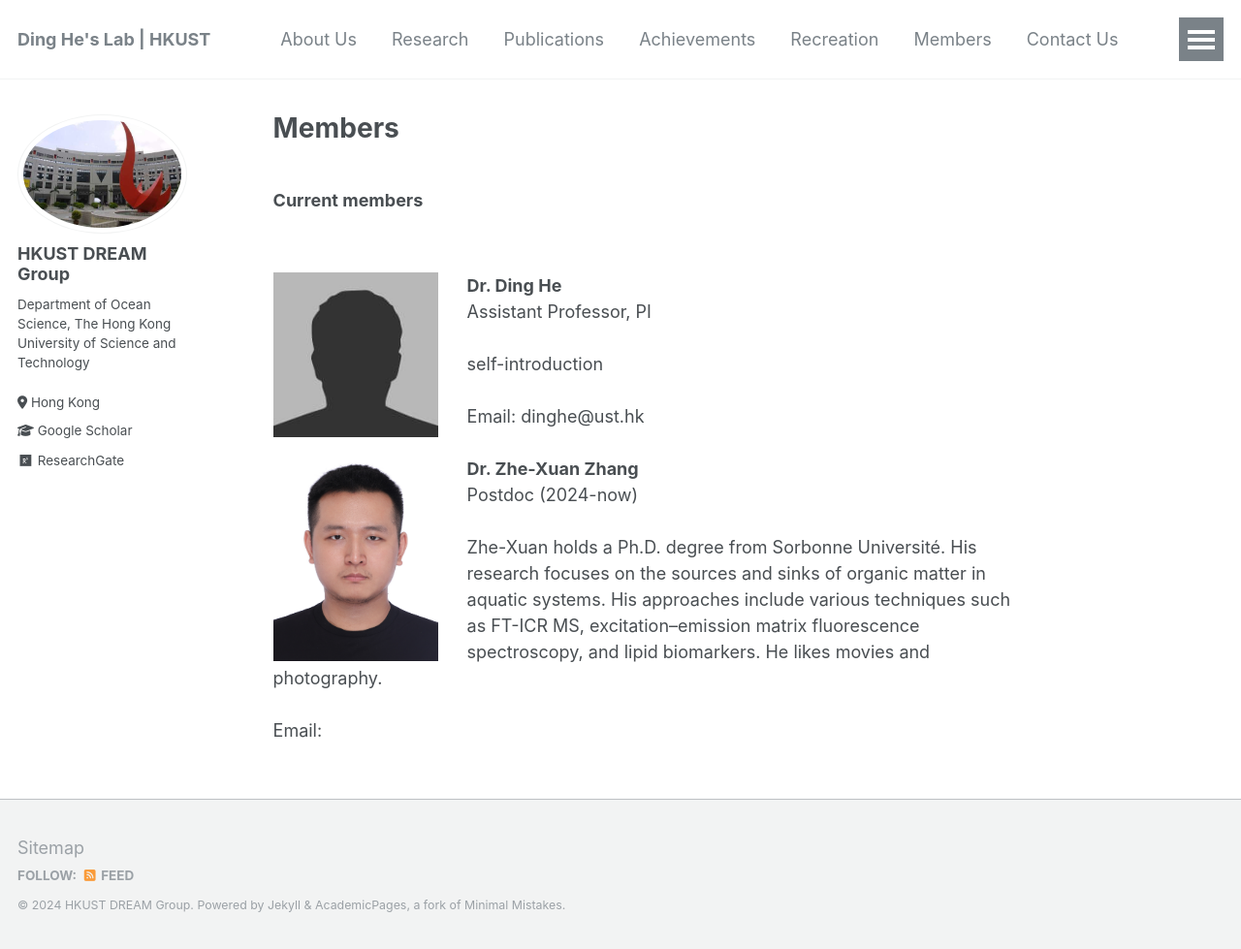
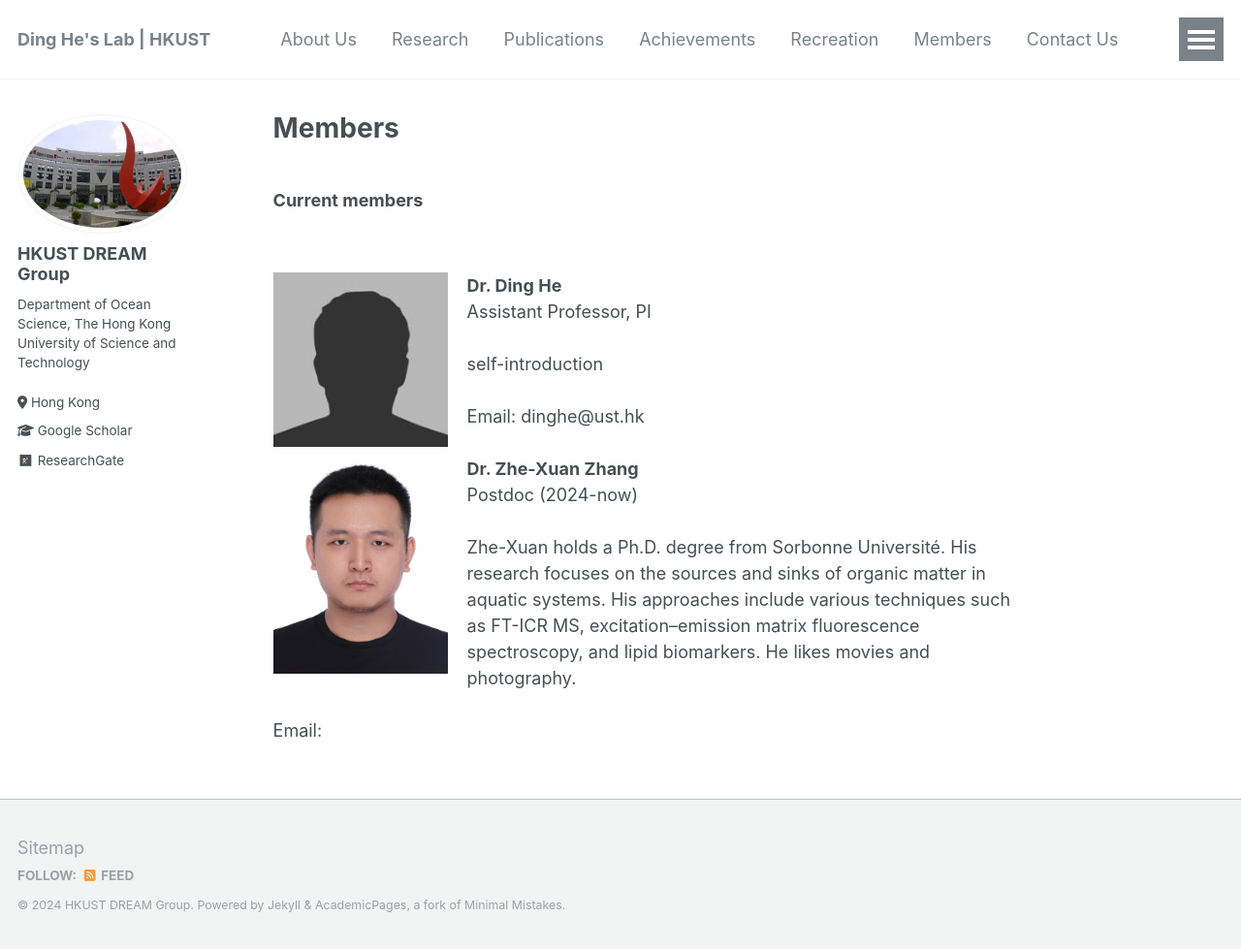
Before and after one commit to hkustDingHe/hkustDingHe.github.io, a Jekyll site: the page built from _pages/members.md, in a window 1280 px wide and 979 px high. Shown: the whole window at 97% size. Built offline with Jekyll 4.4.1, drawn with Linux system fonts in a browser that asks for light colours.

Commit message:
Update members.md

```diff
--- a/_pages/members.md
+++ b/_pages/members.md
@@ -10,7 +10,7 @@
 
 ### Current members
 <br/><br/>
-**Dr. Ding He** <img align="right" style="float: left; padding-right: 30px;" src="/images/bio-photo.jpg" width="200" height="200">
+**Dr. Ding He** <img align="right" style="float: left; padding-right: 20px;" src="/images/bio-photo.jpg" width="200">
 <br>
 Assistant Professor, PI
 <br/><br/>
@@ -18,7 +18,7 @@
 <br/><br/>
 Email: dinghe@ust.hk
 <br/><br/>
-**Dr. Zhe-Xuan Zhang** <img align="right" style="float: left; padding-right: 30px;" src="/images/zhengzexuan.jpg" width="200" height="200">
+**Dr. Zhe-Xuan Zhang** <img align="right" style="float: left; padding-right: 20px;" src="/images/zhengzexuan.jpg" width="200">
 <br>
 Postdoc (2024-now)
 <br/><br/>
```
